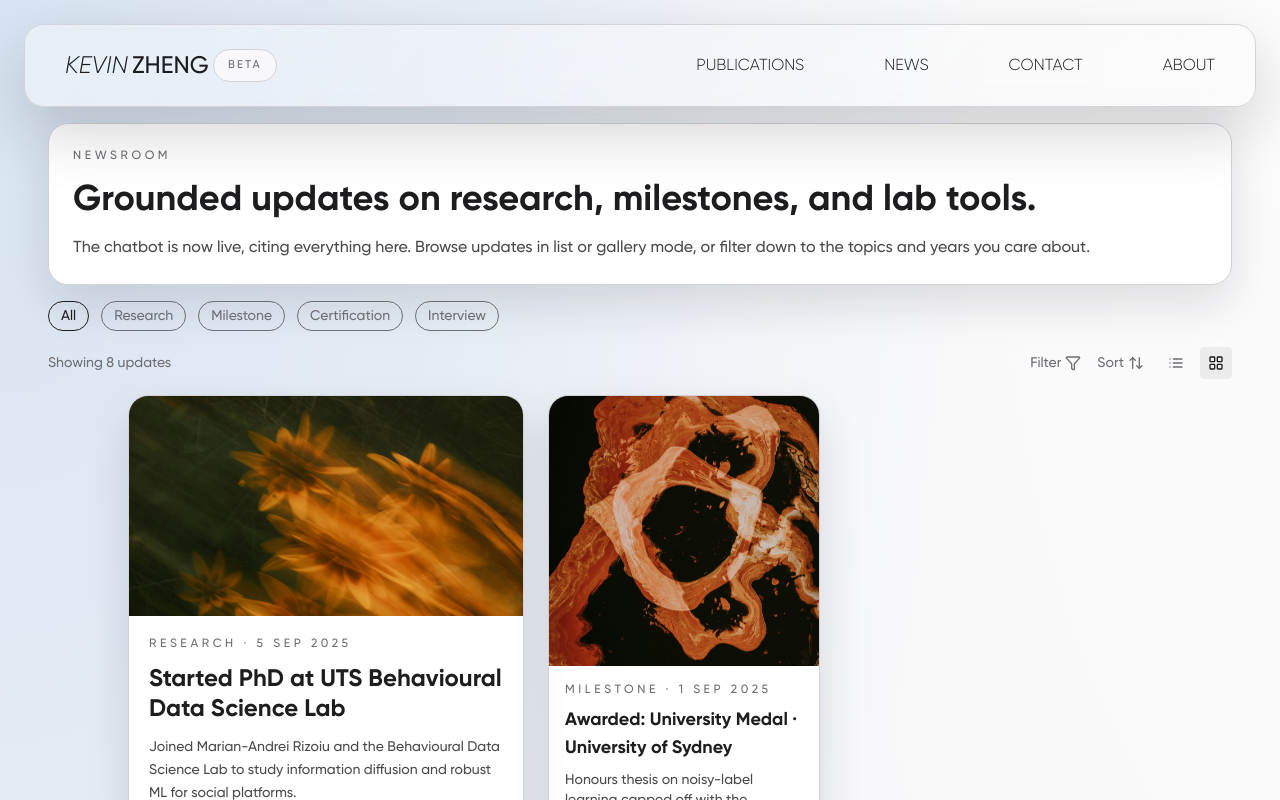
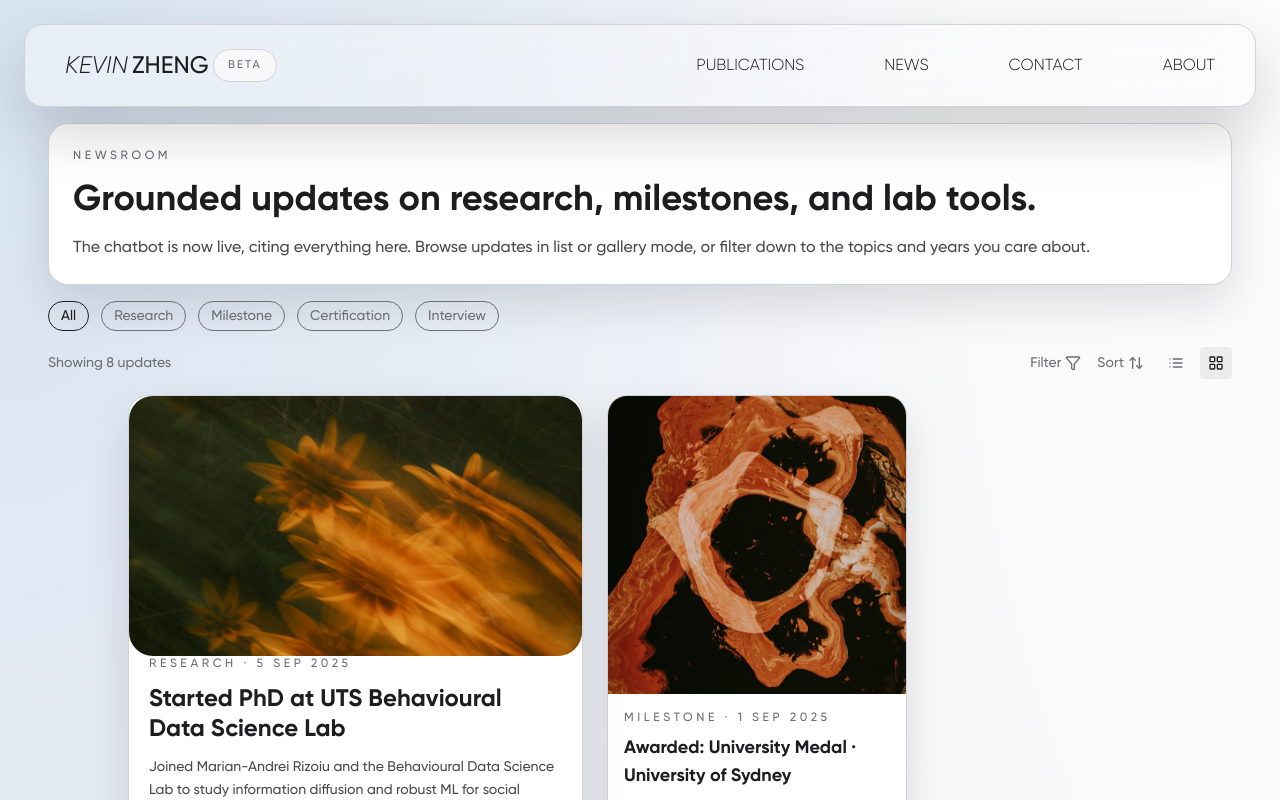
Before and after one commit to kyxzhe/kyxzhe.github.io, a Next.js app: page /news in a window 1280 px wide. Both pictures are taken after a click on the button 1216 px from the left and 363 px from the top of the page. Shown: the top 800 px of the page. Built offline with nearby package versions, Linux system fonts and the light colour scheme.

Commit message:
style: tweak news hero+grid dimensions

```diff
--- a/src/app/news/page.tsx
+++ b/src/app/news/page.tsx
@@ -117,14 +117,14 @@ const renderListRow = (item: NewsItem) => {
     const columnItems = secondaryItems.slice(0, 3);
     const remainingItems = secondaryItems.slice(3);
     return (
-      <div className="flex flex-col gap-8 max-w-5xl w-full mx-auto">
-      <div className="grid gap-6 lg:grid-cols-[minmax(0,0.55fr)_280px] items-start">
+      <div className="flex flex-col gap-8 w-full max-w-5xl mx-auto">
+      <div className="grid gap-6 lg:grid-cols-[minmax(0,0.65fr)_300px] items-start">
         {heroItem && (
-          <article className="surface-card overflow-hidden flex flex-col lg:sticky lg:top-12">
-            <div className="relative w-full pb-[32%] min-h-[220px]">
+          <article className="surface-card flex flex-col lg:sticky lg:top-12">
+            <div className="relative w-full pb-[35%] min-h-[260px] rounded-[24px] overflow-hidden">
               <Image src={heroItem.cover} alt={heroItem.title} fill sizes="(max-width:1024px) 100vw, 60vw" className="object-cover" />
             </div>
-            <div className="p-5 flex flex-col gap-3">
+            <div className="px-5 pb-5 flex flex-col gap-3">
               <p className="text-xs uppercase tracking-[0.3em] text-muted-foreground">
                 {heroItem.category} · {formatDate(heroItem.date)}
               </p>
@@ -138,7 +138,7 @@ const renderListRow = (item: NewsItem) => {
             </div>
           </article>
         )}
-        <div className="flex flex-col gap-4 lg:pr-2">
+        <div className="flex flex-col gap-4">
           {columnItems.map((item) => (
             <Link
               key={item.id}
@@ -180,7 +180,7 @@ const renderListRow = (item: NewsItem) => {
               whileHover={{ y: -6, boxShadow: "0 20px 45px rgba(0,0,0,0.12)" }}
               className="surface-card overflow-hidden"
             >
-              <div className="relative w-full pb-[80%]">
+              <div className="relative w-full pb-[85%]">
                 <Image src={item.cover} alt={item.title} fill sizes="(max-width:1024px) 100vw, 320px" className="object-cover" />
               </div>
               <div className="p-4 flex flex-col gap-2">
```
